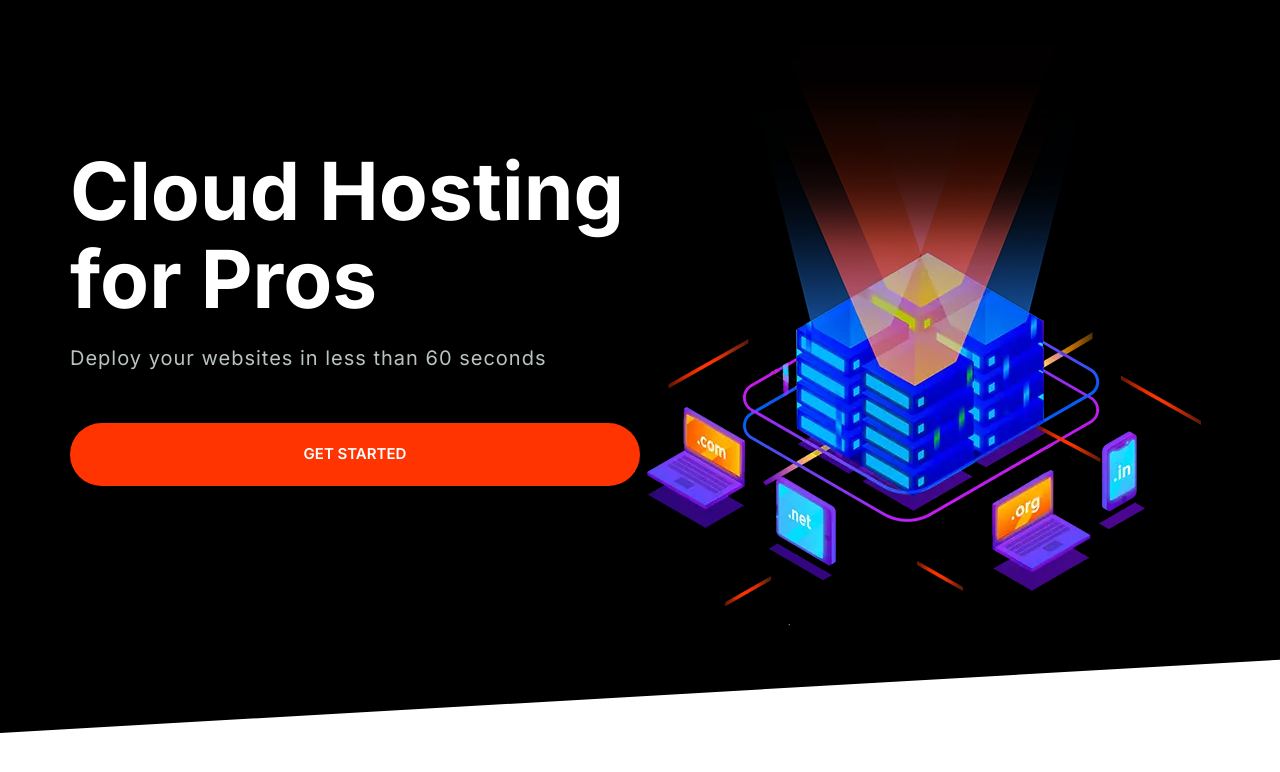
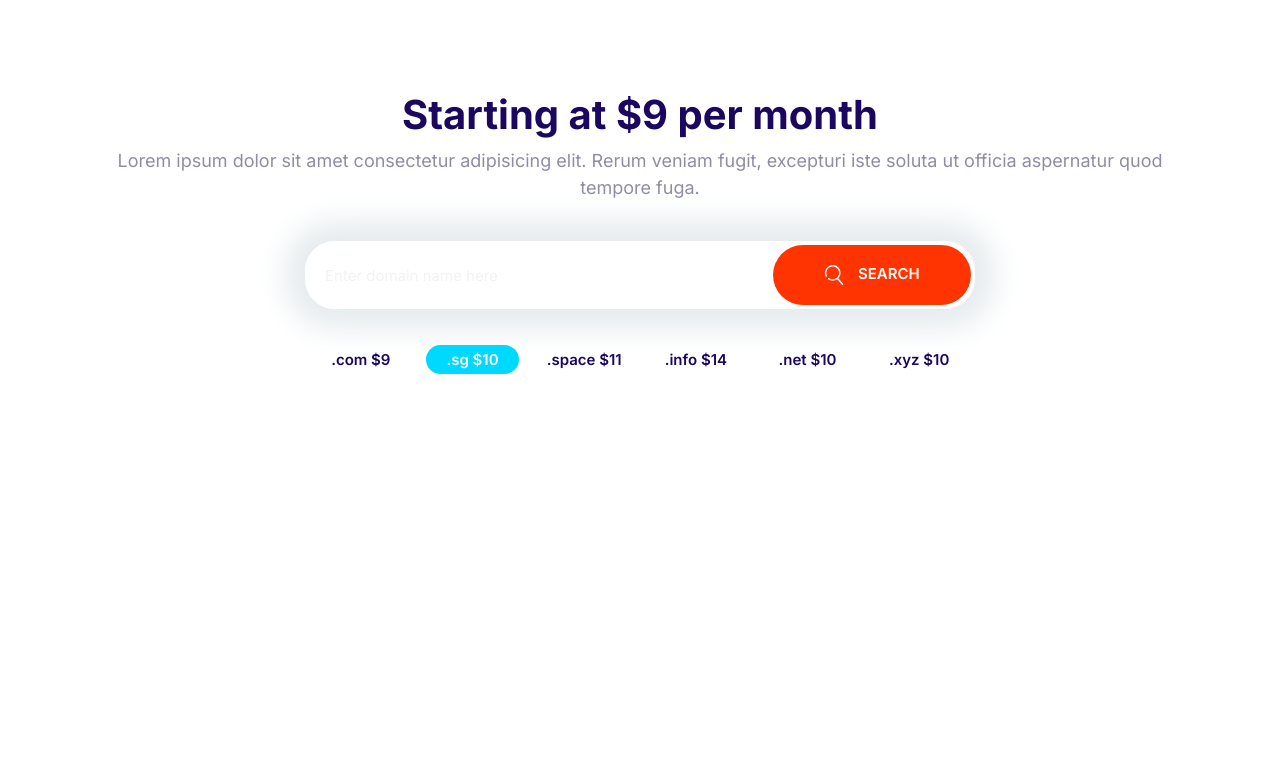
Before and after one commit to alimi-ajibade/moshify, a plain HTML site: page index.html in a window 1280 px wide. Drawn offline with Linux system fonts and the light colour scheme.

Commit message:
added block domain component

```diff
--- a/css/style.css
+++ b/css/style.css
@@ -211,6 +211,13 @@ a {
     white-space: nowrap;
 }
 
+.btn .icon {
+    width: 2rem;
+    height: 2rem;
+    margin-right: 1rem;
+    vertical-align: middle;
+}
+
 .btn--primary {
     background-color: var(--color-primary);
     color: #fff;
@@ -290,7 +297,7 @@ a {
 .input-group .input {
     border: none;
     flex-grow: 1;
-    padding: 1.5rem 1rem;
+    padding: 1.5rem 2rem;
 }
 
 .input-group .btn {
@@ -712,3 +719,31 @@ a {
         text-align: left;
     }
 }
+
+/* Domian block */
+
+.block--domain .input-group {
+    border: 0;
+    box-shadow: 0 0 30px 20px #e6ebee;
+    margin: 4rem auto;
+    max-width: 670px;
+}
+
+.block-domain__prices {
+    display: grid;
+    grid-template-columns: repeat(3, 1fr);
+    grid-template-rows: repeat(2, 6rem);
+    font-size: 2rem;
+    font-weight: 600;
+    justify-items: center;
+    max-width: 670px;
+    margin: 0 auto;
+}
+
+@media screen and (min-width: 768px) {
+    .block-domain__prices {
+        font-size: 1.5rem;
+        grid-template-columns: repeat(auto-fit, minmax(10rem, 1fr));
+        grid-template-rows: 1fr;
+    }
+}
--- a/index.html
+++ b/index.html
@@ -14,21 +14,30 @@
     </head>
 
     <body>
-        <section class="block block--dark block--skewed-left hero">
-            <div class="container grid grid--1x2">
-                <header class="block__header hero__content">
-                    <h1 class="block__heading">Cloud Hosting for Pros</h1>
-                    <p class="hero__tagline">Deploy your websites in less than 60 seconds</p>
-                    <div class="btn btn--accent btn--stretched">Get Started</div>
-                </header>
-                <picture>
-                    <source type="image/webp" srcset="images/banner.webp 1x, images/banner@2x.webp 2x">
-                    <source type="image/png" srcset="images/banner.png 1x, images/banner@2x.png 2x">
-                    <img class="hero__image" src="images/banner.png" alt="">
-                </picture>
-            </div>
+        <section class="block container block--domain">
+            <header class="block__header">
+                <h2>Starting at $9 per month</h2>
+                <p>Lorem ipsum dolor sit amet consectetur adipisicing elit. Rerum veniam fugit, excepturi iste soluta ut
+                    officia aspernatur quod tempore fuga.</p>
+                <div class="input-group">
+                    <input type="text" class="input" placeholder="Enter domain name here">
+                    <button class="btn btn--accent">
+                        <svg class="icon icon--white">
+                            <use xlink:href="images/sprite.svg#search"></use>
+                        </svg>
+                        Search
+                    </button>
+                </div>
+                <ul class="list block-domain__prices">
+                    <li>.com $9</li>
+                    <li><span class="badge badge--secondary">.sg $10</span></li>
+                    <li>.space $11</li>
+                    <li>.info $14</li>
+                    <li>.net $10</li>
+                    <li>.xyz $10</li>
+                </ul>
+            </header>
         </section>
-        <script src="js/main.js"></script>
     </body>
 
 </html>
```
Also changed, not shown: components/block-domain.html (added, +23 -0 lines).
